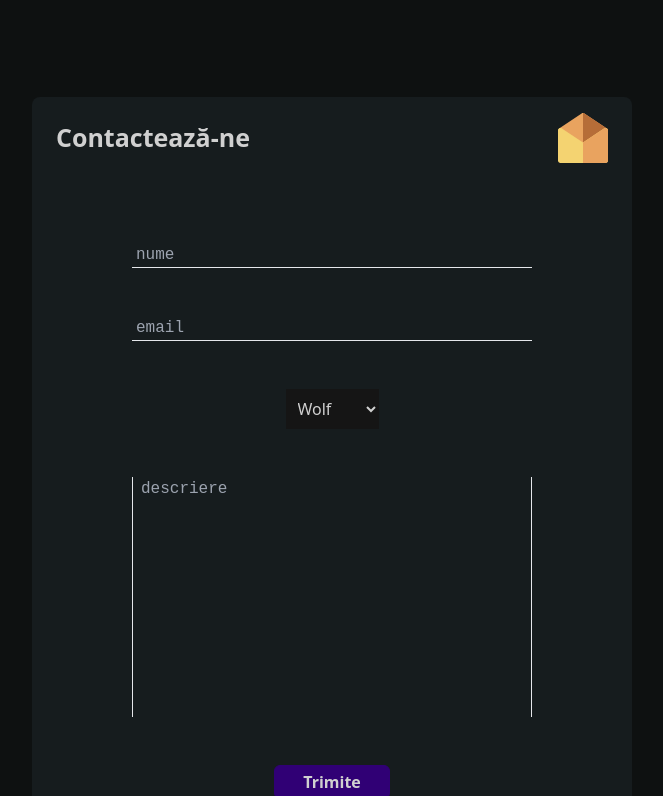
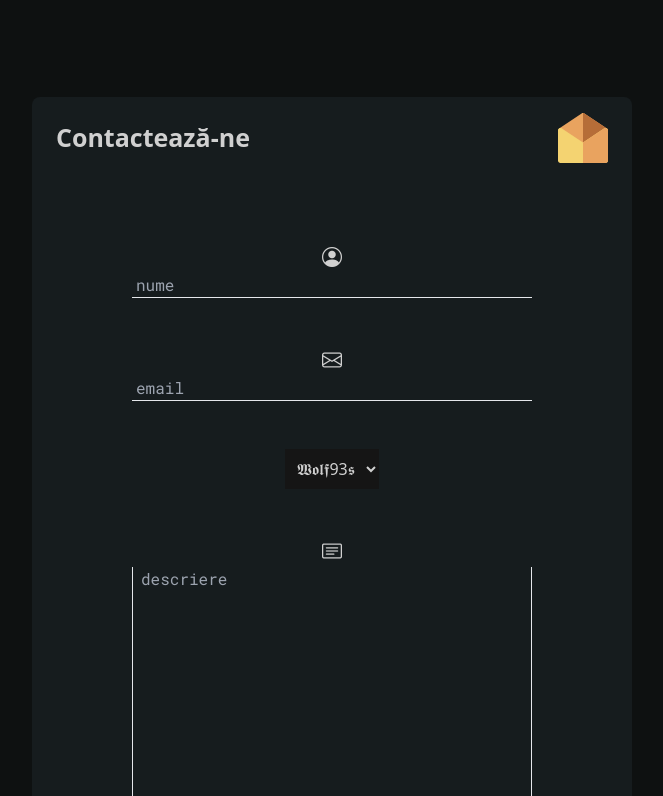
Before and after one commit to dennisdingo28/Perpedes-Romania, a website: page site/index.html in a window 1280 px wide. Shown: the part 2004-2800 px from the top of the page, without its empty margins (308-971 px from the left). Drawn offline with nearby package versions, Linux system fonts and the light colour scheme.

Commit message:
facute multe

```diff
--- a/site/index.html
+++ b/site/index.html
@@ -6,9 +6,14 @@
     <meta name="viewport" content="width=device-width, initial-scale=1.0" />
     <link rel="stylesheet" href="../style/dist/main.css" />
     <link rel="Shortcut Icon" href="../img/logo.png" />
-    <link rel="preconnect" href="https://fonts.googleapis.com" />
     <link rel="preconnect" href="https://fonts.googleapis.com">
     <link rel="preconnect" href="https://fonts.gstatic.com" crossorigin>
+    <link href="https://fonts.googleapis.com/css2?family=Roboto+Mono&display=swap" rel="stylesheet">
+    <link rel="preconnect" href="https://fonts.googleapis.com">
+    <link rel="preconnect" href="https://fonts.gstatic.com" crossorigin>
+    <link href="https://fonts.googleapis.com/css2?family=Noto+Sans:wght@400;500;600;700&display=swap" rel="stylesheet">
+    <link rel="stylesheet" href="https://cdn.jsdelivr.net/npm/bootstrap-icons@1.10.2/font/bootstrap-icons.css">
+
     <title>PERPEDES ROMANIA</title>
   </head>
   <body class="bg-[#0E1111]">
@@ -358,7 +363,7 @@
               </div>
               <div class="contactClient w-[100%] flex flex-col items-center">
                 <select id="contactSelector" class="bg-softBlack p-2 outline-none font-medium text-[#d0d0d0]">
-                  <option value="Wolf" class="wolf" selected>Wolf</option>
+                  <option value="Wolf" class="wolf" selected>𝖂𝖔𝖑𝖋93𝖘 </option>
                   <option value="Achilles" class="achilles">Achilles</option>
                   <option value="Joker" class="joker">Joker</option>
                 </select>
```
